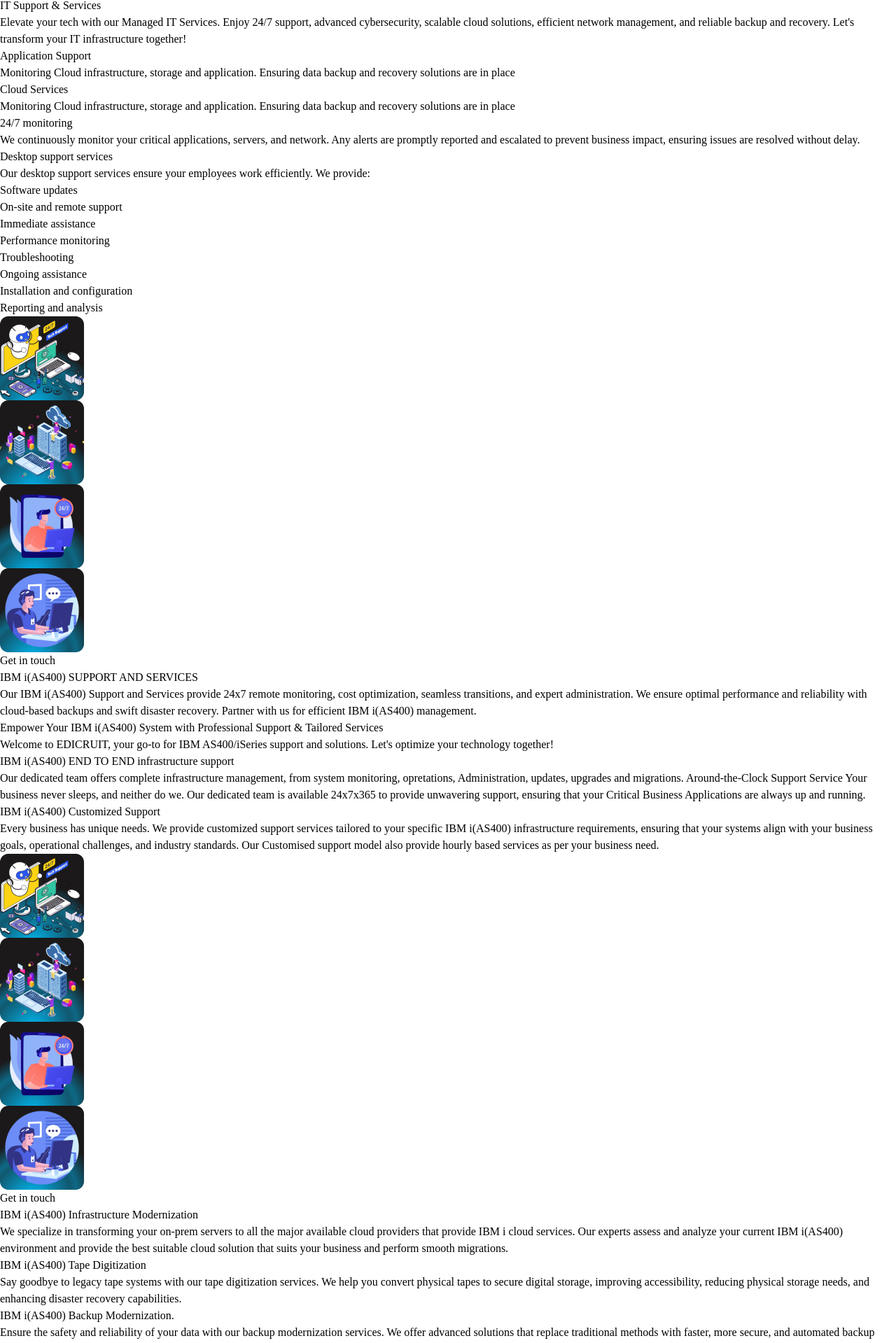
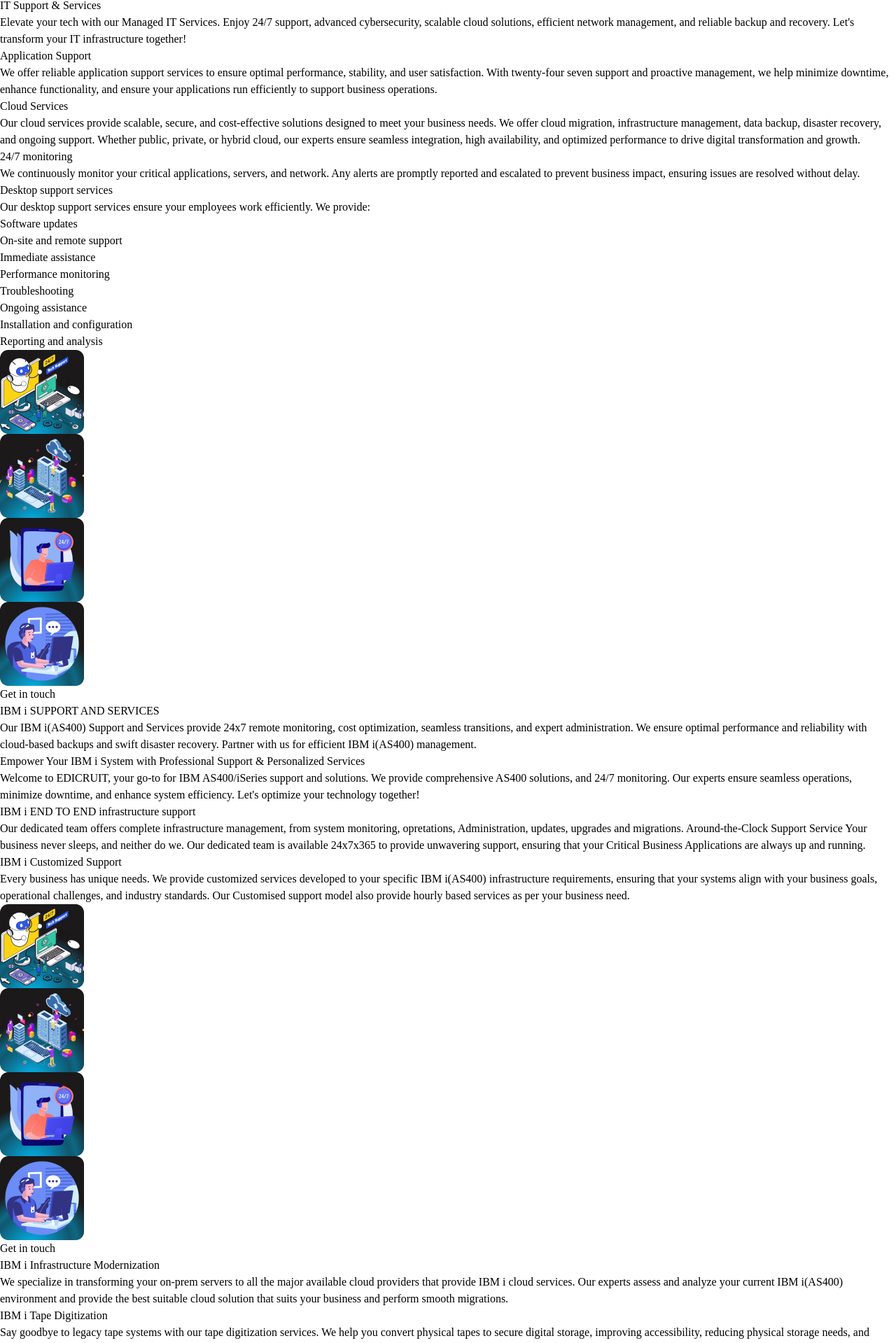
Before and after one commit to TANWEELAKHTAR/EDICRUIT, a React (Vite) app: page /service in a window 1280 px wide. Shown: the part 1092-3011 px from the top of the page at 70% size. Built offline with nearby package versions, Linux system fonts and the light colour scheme; a web font is replaced by a local one.

Commit message:
refactor: update text content for clarity and conciseness; enhance form submission handling in ContactPage; improve service links and descriptions across components

```diff
--- a/src/components/Footer.jsx
+++ b/src/components/Footer.jsx
@@ -21,8 +21,8 @@
           <h4 className="font-semibold text-lg mb-3">Services</h4>
           <div className="space-y-1">
             <a href="service#s1" className="cursor-pointer block hover:text-[#00B8F1]">IT Support & Services</a>
-            <a href="service#s2" className="cursor-pointer block hover:text-[#00B8F1]">IBM i(AS400) SUPPORT AND SERVICES</a>
-            <a href="service#s3" className="cursor-pointer block hover:text-[#00B8F1]">IBM i(AS400) Infrastructure Modernization</a>
+            <a href="service#s2" className="cursor-pointer block hover:text-[#00B8F1]">IBM i Support & Services</a>
+            <a href="service#s3" className="cursor-pointer block hover:text-[#00B8F1]">IBM i Infrastructure Modernization</a>
             <a href="service#s4" className="cursor-pointer block hover:text-[#00B8F1]">Strategic HR Solution</a>
           </div>
         </div>
@@ -30,22 +30,22 @@
           <h4 className="font-semibold text-lg mb-3">Information</h4>
           <ul className="space-y-1">
             <li>
-              <a href="#" className="hover:underline">
+              <a href="/" className="hover:underline">
                 Home
               </a>
             </li>
             <li>
-              <a href="#" className="hover:underline">
+              <a href="/about" className="hover:underline">
                 About us
               </a>
             </li>
             <li>
-              <a href="#" className="hover:underline">
-                Service
+              <a href="/service" className="hover:underline">
+                Services
               </a>
             </li>
             <li>
-              <a href="#" className="hover:underline">
+              <a href="/contact" className="hover:underline">
                 Contact us
               </a>
             </li>
--- a/src/components/Header.jsx
+++ b/src/components/Header.jsx
@@ -132,7 +132,7 @@
           to="/service"
           className="text-base uppercase hover:text-[#01B8F1] font-semibold transition-colors"
         >
-          Service
+          Services
         </Link>
         <Link
           to="/contact"
@@ -158,7 +158,7 @@
           to="/service"
           className="text-xl uppercase"
         >
-          Service
+          Services
         </Link>
 
         <Link
--- a/src/components/ServiceComponents/IBMAS400Services.jsx
+++ b/src/components/ServiceComponents/IBMAS400Services.jsx
@@ -7,7 +7,7 @@
         <div className="grid grid-cols-1 md:grid-cols-2 lg:grid-cols-3 gap-6">
           <div className="lg:col-span-2 bg-black text-white rounded-lg p-6 bg-[url('/images/sqrbg.png')] bg-center bg-cover">
             <h2 className="text-[#00B8F1] text-3xl md:text-2xl font-bold mb-4">
-              IBM i(AS400) SUPPORT AND SERVICES
+              IBM i SUPPORT AND SERVICES
             </h2>
             <p className="text-gray-100 text-sm">
               Our IBM i(AS400) Support and Services provide 24x7 remote
@@ -20,12 +20,12 @@
 
           <div className="bg-black text-white rounded-lg p-6 bg-[url('/images/sqrbg.png')] bg-center bg-cover">
             <h2 className="text-white text-2xl md:text-2xl font-bold mb-4">
-              Empower Your IBM i(AS400) System with Professional Support &
-              Tailored Services
+              Empower Your IBM i System with Professional Support &
+              Personalized Services
             </h2>
             <p className="text-gray-100 text-sm">
               Welcome to EDICRUIT, your go-to for IBM AS400/iSeries support and
-              solutions. Let's optimize your technology together!
+              solutions. We provide comprehensive AS400 solutions, and 24/7 monitoring. Our experts ensure seamless operations, minimize downtime, and enhance system efficiency. Let's optimize your technology together!
             </p>
           </div>
         </div>
@@ -33,7 +33,7 @@
         <div className="grid grid-cols-1 md:grid-cols-2 lg:grid-cols-3 gap-6 mt-6">
           <div className="bg-black text-white rounded-lg p-6 bg-[url('/images/circbg.png')] bg-center bg-cover">
             <h2 className="text-white text-2xl md:text-2xl font-bold mb-4">
-              IBM i(AS400) END TO END infrastructure support
+              IBM i END TO END infrastructure support
             </h2>
             <p className="text-gray-100 text-sm">
               Our dedicated team offers complete infrastructure management, from
@@ -47,11 +47,11 @@
 
           <div className="bg-black text-white rounded-lg p-6 bg-[url('/images/sqrbg.png')] bg-center bg-cover">
             <h2 className="text-white text-2xl md:text-2xl font-bold mb-4">
-              IBM i(AS400) Customized Support
+              IBM i Customized Support
             </h2>
-            <p className="text-gray-100 text-sm">
-              Every business has unique needs. We provide customized support
-              services tailored to your specific IBM i(AS400) infrastructure
+            <p className="text-gray-100 text-base">
+              Every business has unique needs. We provide customized
+              services developed to your specific IBM i(AS400) infrastructure
               requirements, ensuring that your systems align with your business
               goals, operational challenges, and industry standards. Our
               Customised support model also provide hourly based services as per
--- a/src/components/ServiceComponents/IBMModernization.jsx
+++ b/src/components/ServiceComponents/IBMModernization.jsx
@@ -7,7 +7,7 @@
         <div className="grid grid-cols-1 md:grid-cols-2 gap-6">
           <div className="bg-black text-white rounded-lg p-6 bg-[url('/images/circbg.png')] bg-center bg-cover">
             <h2 className="text-[#00B8F1] text-3xl md:text-3xl font-bold mb-4">
-              IBM i(AS400) Infrastructure Modernization
+              IBM i Infrastructure Modernization
             </h2>
             <p className="text-gray-100 text-sm">
               We specialize in transforming your on-prem servers to all the
@@ -20,7 +20,7 @@
 
           <div className="bg-black text-white rounded-lg p-6 bg-[url('/images/sqrbg.png')] bg-center bg-cover">
             <h2 className="text-white text-2xl md:text-2xl font-bold mb-4">
-              IBM i(AS400) Tape Digitization
+              IBM i Tape Digitization
             </h2>
             <p className="text-gray-100 text-sm">
               Say goodbye to legacy tape systems with our tape digitization
@@ -34,7 +34,7 @@
         <div className="grid grid-cols-1 md:grid-cols-2 gap-6 mt-6">
           <div className="bg-black text-white rounded-lg p-6 bg-[url('/images/sqrbg.png')] bg-center bg-cover">
             <h2 className="text-white text-2xl md:text-2xl font-bold mb-4">
-              IBM i(AS400) Backup Modernization.
+              IBM i Backup Modernization.
             </h2>
             <p className="text-gray-100 text-sm">
               Ensure the safety and reliability of your data with our backup
--- a/src/components/ServiceComponents/ITServicesGrid.jsx
+++ b/src/components/ServiceComponents/ITServicesGrid.jsx
@@ -11,7 +11,7 @@
             <h2 className="text-[#00B8F1] text-2xl md:text-3xl font-bold mb-4">
               IT Support & Services
             </h2>
-            <p className="text-gray-100 text-sm">
+            <p className="text-gray-100 text-base">
               Elevate your tech with our Managed IT Services. Enjoy 24/7
               support, advanced cybersecurity, scalable cloud solutions,
               efficient network management, and reliable backup and recovery.
@@ -26,8 +26,7 @@
                 Application Support
               </h2>
               <p className="text-gray-100 text-sm">
-                Monitoring Cloud infrastructure, storage and application.
-                Ensuring data backup and recovery solutions are in place
+                We offer reliable application support services to ensure optimal performance, stability, and user satisfaction. With twenty-four seven support and proactive management, we help minimize downtime, enhance functionality, and ensure your applications run efficiently to support business operations.
               </p>
             </div>
 
@@ -36,8 +35,7 @@
                 Cloud Services
               </h2>
               <p className="text-gray-100 text-sm">
-                Monitoring Cloud infrastructure, storage and application.
-                Ensuring data backup and recovery solutions are in place
+                Our cloud services provide scalable, secure, and cost-effective solutions designed to meet your business needs. We offer cloud migration, infrastructure management, data backup, disaster recovery, and ongoing support. Whether public, private, or hybrid cloud, our experts ensure seamless integration, high availability, and optimized performance to drive digital transformation and growth.
               </p>
             </div>
           </div>
@@ -47,7 +45,7 @@
             <h2 className="text-white text-2xl md:text-3xl font-bold mb-4">
               24/7 monitoring
             </h2>
-            <p className="text-gray-100 text-sm">
+            <p className="text-gray-100 text-base">
               We continuously monitor your critical applications, servers, and
               network. Any alerts are promptly reported and escalated to prevent
               business impact, ensuring issues are resolved without delay.
```
Also changed, not shown: src/Pages/ContactPage.jsx (+30 -6 lines), src/components/HomeComponents/HomeService.jsx (+24 -23 lines).
